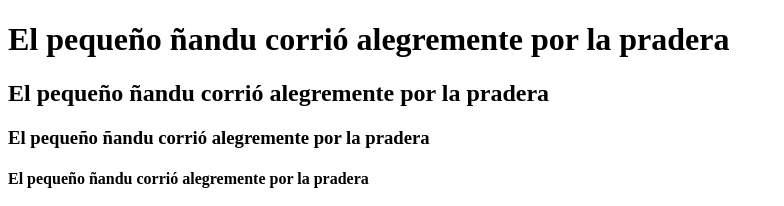
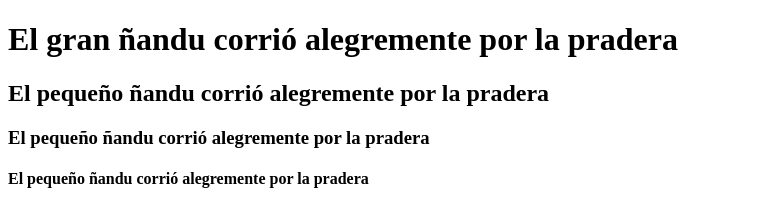
Before and after one commit to NicolasSMoralesRomero/Prueba, a plain HTML site: page index.html in a window 1280 px wide. Shown: the top 206 px of the page, without its empty margins (0-784 px from the left). Drawn offline with Linux system fonts and the light colour scheme.

Commit message:
Cambio para probar commit

```diff
--- a/index.html
+++ b/index.html
@@ -7,7 +7,7 @@
     <title>Prueba 1</title>
     </head>
 <body>
-    <h1>El pequeño ñandu corrió alegremente por la pradera </h1>
+    <h1>El gran ñandu corrió alegremente por la pradera </h1>
     <h2>El pequeño ñandu corrió alegremente por la pradera </h2>
     <h3>El pequeño ñandu corrió alegremente por la pradera </h3>
     <h4>El pequeño ñandu corrió alegremente por la pradera </h4>
```
